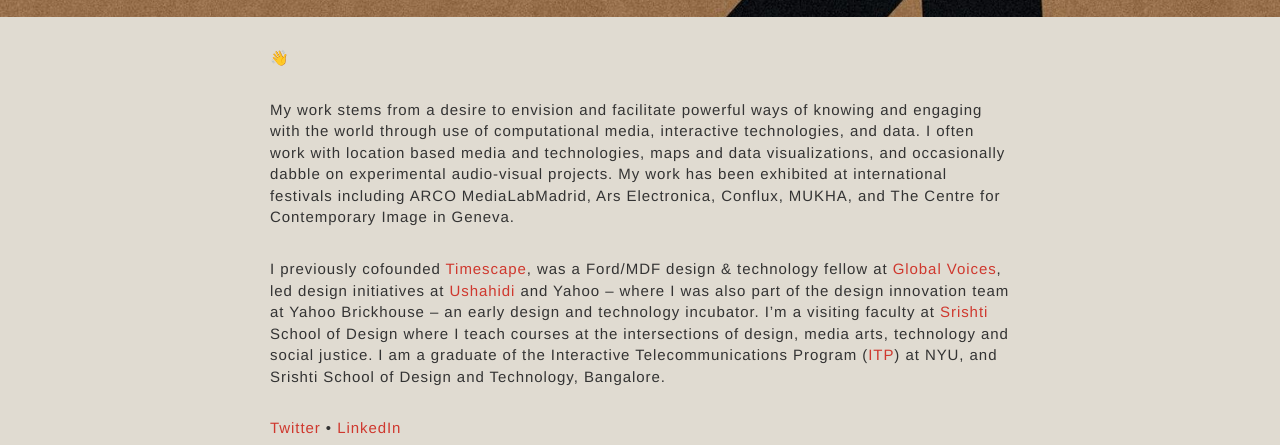
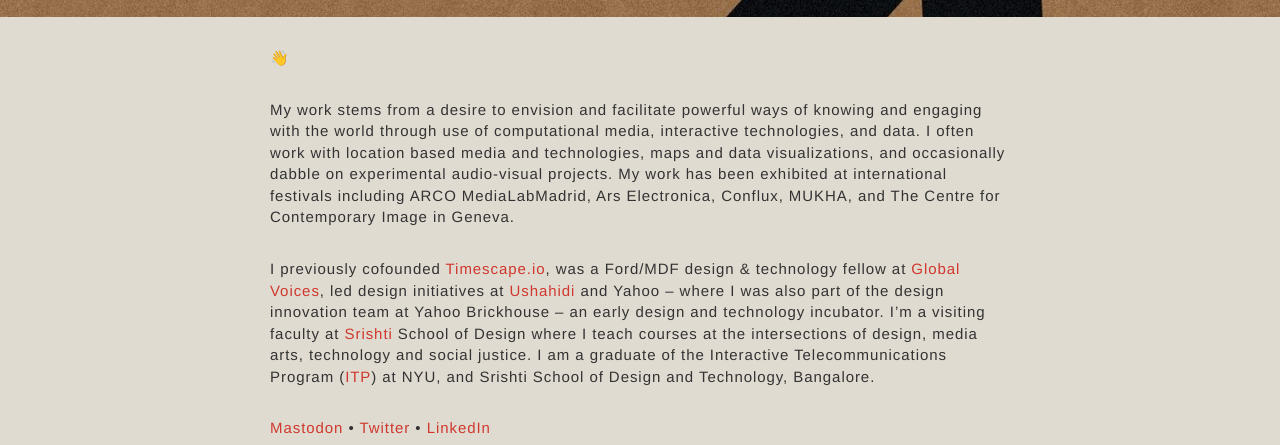
Before and after one commit to vbhv/vbhv.github.io, a Jekyll site: the page built from about/index.md, in a window 1280 px wide and 900 px high, scrolled down 333 px, cut to the strip 0-445 px from the top of the window. Built offline with Jekyll 4.4.1, drawn with Linux system fonts in a browser that asks for light colours.

Commit message:
update ts links

```diff
--- a/about/index.md
+++ b/about/index.md
@@ -8,9 +8,9 @@
 
 My work stems from a desire to envision and facilitate powerful ways of knowing and engaging with the world through use of computational media, interactive technologies, and data. I often work with location based media and technologies, maps and data visualizations, and occasionally dabble on experimental audio-visual projects. My work has been exhibited at international festivals including ARCO MediaLabMadrid, Ars Electronica, Conflux, MUKHA, and The Centre for Contemporary Image in Geneva.
 
-I previously cofounded [Timescape](https://timescape.io), was a Ford/MDF design & technology fellow at [Global Voices](https://globalvoices.org/), led design initiatives at [Ushahidi](https://www.ushahidi.com/) and Yahoo – where I was also part of the design innovation team at Yahoo Brickhouse – an early design and technology incubator. I'm a visiting faculty at [Srishti](http://srishti.ac.in/) School of Design where I teach courses at the intersections of design, media arts, technology and social justice. I am a graduate of the Interactive Telecommunications Program ([ITP](https://tisch.nyu.edu/itp)) at NYU, and Srishti School of Design and Technology, Bangalore.
+I previously cofounded [Timescape.io](https://twitter.com/timescaping){:target="_blank"}, was a Ford/MDF design & technology fellow at [Global Voices](https://globalvoices.org/), led design initiatives at [Ushahidi](https://www.ushahidi.com/) and Yahoo – where I was also part of the design innovation team at Yahoo Brickhouse – an early design and technology incubator. I'm a visiting faculty at [Srishti](https://srishtimanipalinstitute.in/) School of Design where I teach courses at the intersections of design, media arts, technology and social justice. I am a graduate of the Interactive Telecommunications Program ([ITP](https://tisch.nyu.edu/itp)) at NYU, and Srishti School of Design and Technology, Bangalore.
 
-[Twitter](https://twitter.com/voybhav) • [LinkedIn](https://in.linkedin.com/in/vbhawsar)
+[Mastodon](https://mastodon.social/@voybhav) • [Twitter](https://twitter.com/voybhav) • [LinkedIn](https://in.linkedin.com/in/vbhawsar)
 
 ![LAWRENCE WEINER](https://www.moma.org/media/W1siZiIsIjIyMzczNiJdLFsicCIsImNvbnZlcnQiLCItcmVzaXplIDIwMDB4MjAwMFx1MDAzZSJdXQ.jpg?sha=6c7cf1ac26853b50)
 
```
Also changed, not shown: _projects/timescape.md (+1 -1 lines).
